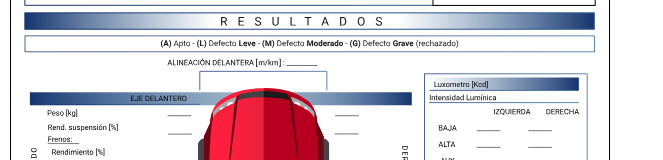
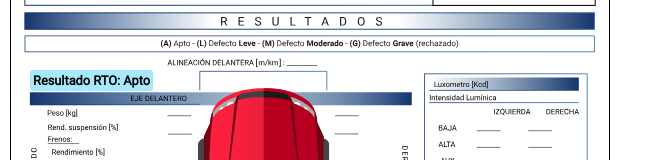
Before and after one commit to Juaniessi/buba-app, a React (Create React App) app: page / in a window 1280 px wide. Shown: the part 368-528 px from the top of the page, without its empty margins (0-663 px from the left). Built offline with nearby package versions, Linux system fonts and the light colour scheme.

Commit message:
minor style adjustments, addesde 'Resultado RTO:'

```diff
--- a/src/components/main/Report.jsx
+++ b/src/components/main/Report.jsx
@@ -772,6 +772,7 @@ function Report(props) {
 						</article>
 					)}
 				</>
+				<p className={`result-rto ${dateCalcBtn.value}`}>Resultado RTO: {dateCalcBtn.label}</p>
 				<DefectList
 					tipo={tipo}
 					severidad={severidad}
--- a/src/styles/informeStyle.css
+++ b/src/styles/informeStyle.css
@@ -515,4 +515,13 @@
 .finalReport .minor {
   background-color: rgba(255, 240, 0, 0.5);
 }
+
+.finalReport .result-rto {
+  top: 210px;
+  left: 20px;
+  border-radius: 3px;
+  padding: 3px;
+  font-size: 0.8rem;
+  font-weight: bold;
+}
 /*# sourceMappingURL=informeStyle.css.map */
--- a/src/styles/informeStyle.scss
+++ b/src/styles/informeStyle.scss
@@ -7,11 +7,11 @@
 		width: 600px;
 		z-index: -1;
 	}
-	.car-photo{
+	.car-photo {
 		position: absolute;
 		width: 162px;
-		top:23px;
-		left:423px;
+		top: 23px;
+		left: 423px;
 	}
 
 	p {
@@ -443,8 +443,15 @@
 	.minor {
 		background-color: rgba(255, 240, 0, 0.5);
 	}
+	.result-rto {
+		top: 210px;
+		left: 20px;
+		border-radius: 3px;
+		padding: 3px;
+		font-size: 0.8rem;
+		font-weight: bold;
+	}
 }
 
-.btn-img-input{
-
+.btn-img-input {
 }
--- a/src/styles/style.css
+++ b/src/styles/style.css
@@ -140,7 +140,7 @@ td {
 }
 
 .lista-final .item-lista {
-  font-size: 0.65rem;
+  font-size: 0.55rem;
   height: 16px;
 }
 
@@ -212,15 +212,15 @@ td {
   padding: 2px;
 }
 
-.date-calc .Condicional {
+.Condicional {
   background-color: rgba(255, 100, 0, 0.5);
 }
 
-.date-calc .Rechazado {
+.Rechazado {
   background-color: rgba(0, 0, 0, 0.3);
 }
 
-.date-calc .Apto {
+.Apto {
   background-color: rgba(81, 209, 246, 0.5);
 }
 /*# sourceMappingURL=style.css.map */
```
Also changed, not shown: src/styles/style.scss (+4 -3 lines), 2 other files (tests, documents, lock files or other folders).
